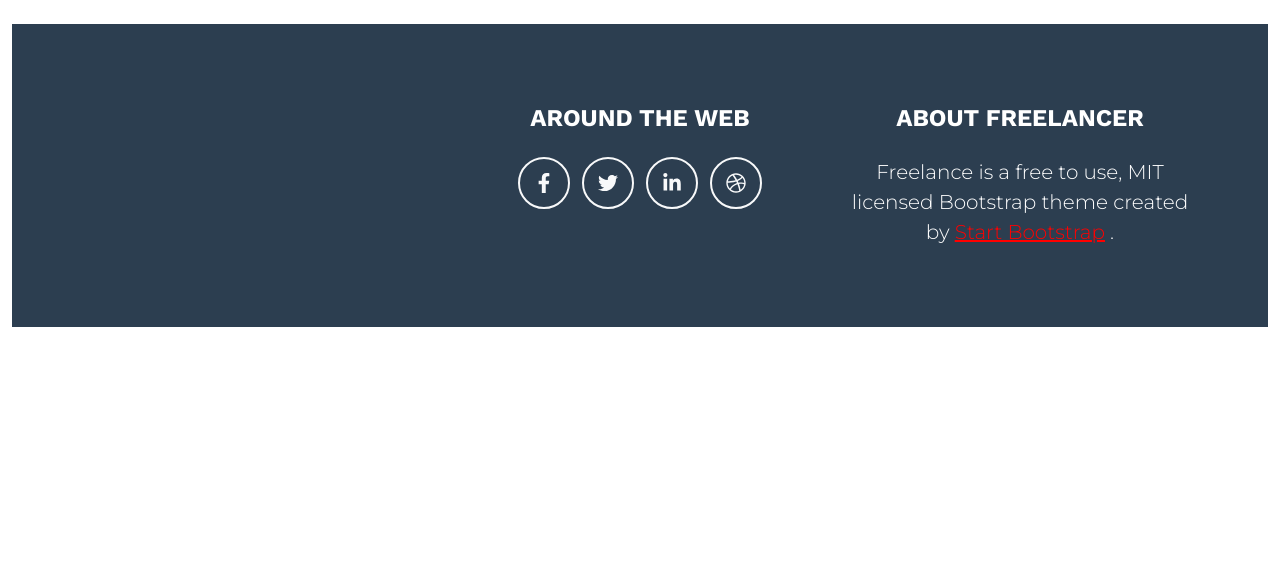
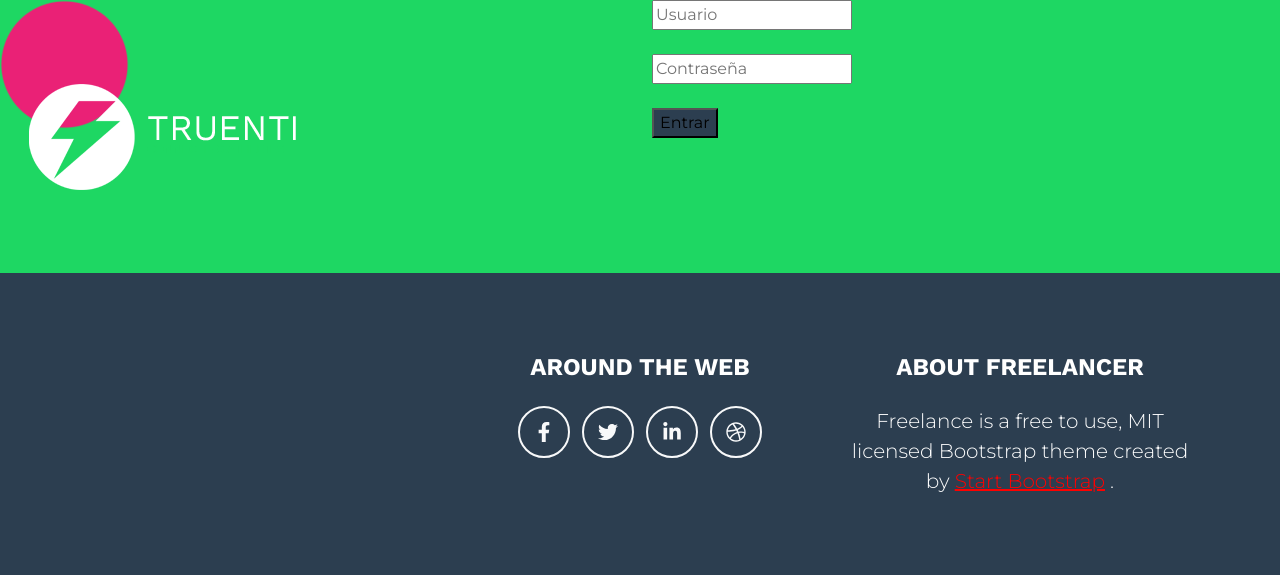
Before and after one commit to aruialc18/LosCabesa, a PHP site: page /login.php in a window 1280 px wide. Shown: the top 575 px of the page. Run offline with PHP 8.4, Linux system fonts and the light colour scheme; data that the repository does not hold is empty; some libraries are stand-ins or nearby versions.

Commit message:
add login

```diff
--- a/truenti/framework/login.php
+++ b/truenti/framework/login.php
@@ -4,19 +4,21 @@
 <?php include("includes/head-tag-contents.php");?>
 </head>
 <body>
-    <div class="container-fluid">
-        <div class="row">
-            <div class="col-md-6">
-                <img
-            </div>
-            <div class="col-md-6">
 
-            </div>
-        </div>
-
-
-    </div>
-
+            <div class="container-fluid" style="background-image: url(/assets/truenti/fondo2.png)">
+                <div class="row justify-content-center">
+                     <div class="col-md-6">
+                        <img class="logo-login" src="/assets/truenti/logo.png">
+                     </div>
+                    <div class="col-md-6">
+                        <form>
+                            <input type="text" name="user" placeholder="Usuario"><br><br>
+                            <input type="password" name="pass" placeholder="Contraseña"><br><br>
+                            <input class="bg-secondary" type="submit" name="entrar" value="Entrar">
+                         </form>
+                     </div>
+                </div>
+             </div>
 
 
 <?php include("includes/footer.php");?>
```
